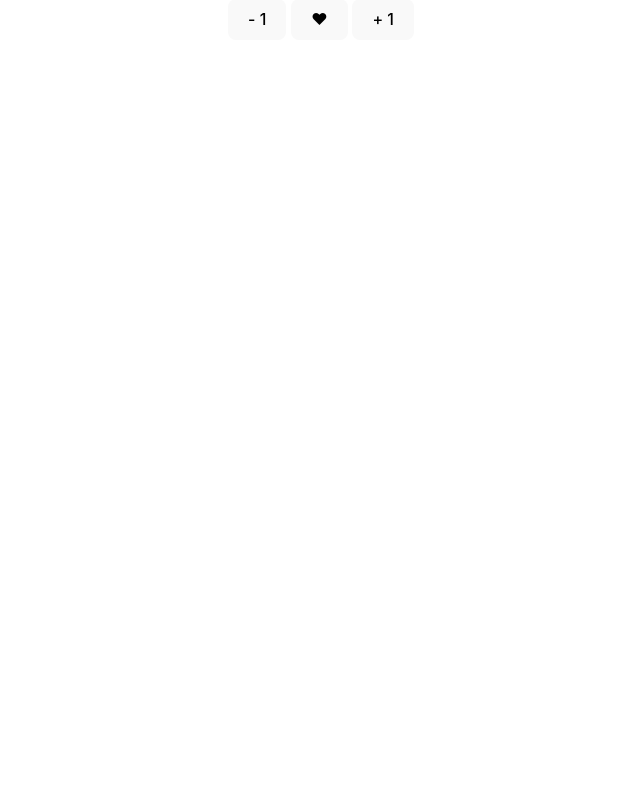
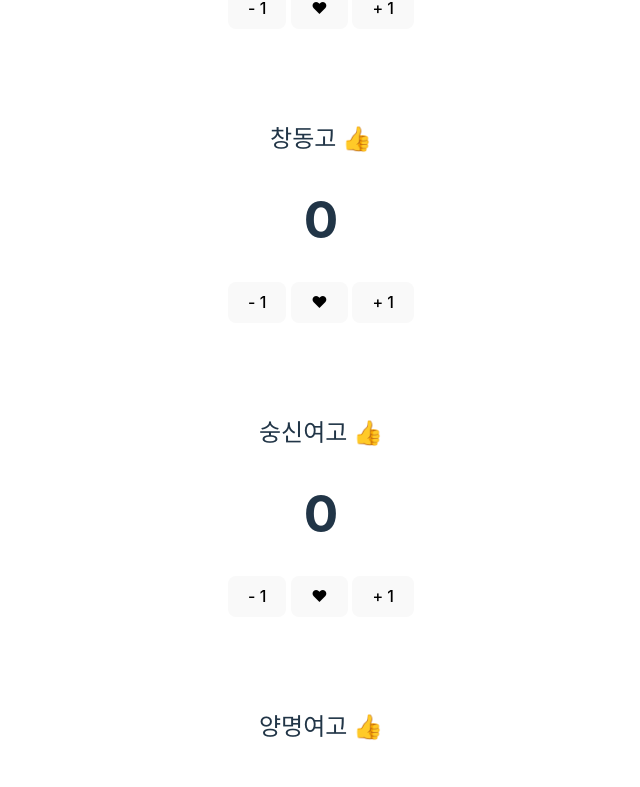
Before and after one commit to developing-jihye/REACT-Counter, a React (Vite) app: page / in a window 1280 px wide. Shown: the part 659-1446 px from the top of the page, without its empty margins (319-959 px from the left). Before the commit the page ends 800 px from the top, so only its background shows below. Built offline with nearby package versions, Linux system fonts and the light colour scheme.

Commit message:
여러 개의 고등학교 버전

```diff
--- a/src/App.tsx
+++ b/src/App.tsx
@@ -46,16 +46,38 @@ function Counter() {
 }
 
 function App() {
-  return(
+  // const counterArray = [];
+  // for(let i = 0; i < 1000; i++) {
+  //   counterArray.push(<Counter />);
+  // }
+  const schools = [
+    "경기고",
+    "성수고",
+    "창동고",
+    "숭신여고",
+    "양명여고",
+    "성신고",
+  ];
+
+  return (
     <div>
       <h2>Hello, REACT!</h2>
       <p>UseState: Counter</p>
-      <Counter />
-      <Counter />
-      <Counter />
+      {/* {new Array(10).fill(0).map(() => (
+        <Counter />
+      ))} */}
+      {/* {counterArray} */}
+      {schools.map((school) => (
+        <div>
+          <br />
+          <h2>{school} 👍</h2>
+          <Counter />
+          <br />
+          <br />
+        </div>
+      ))}
     </div>
   );
-
 }
 
 export default App;
```
